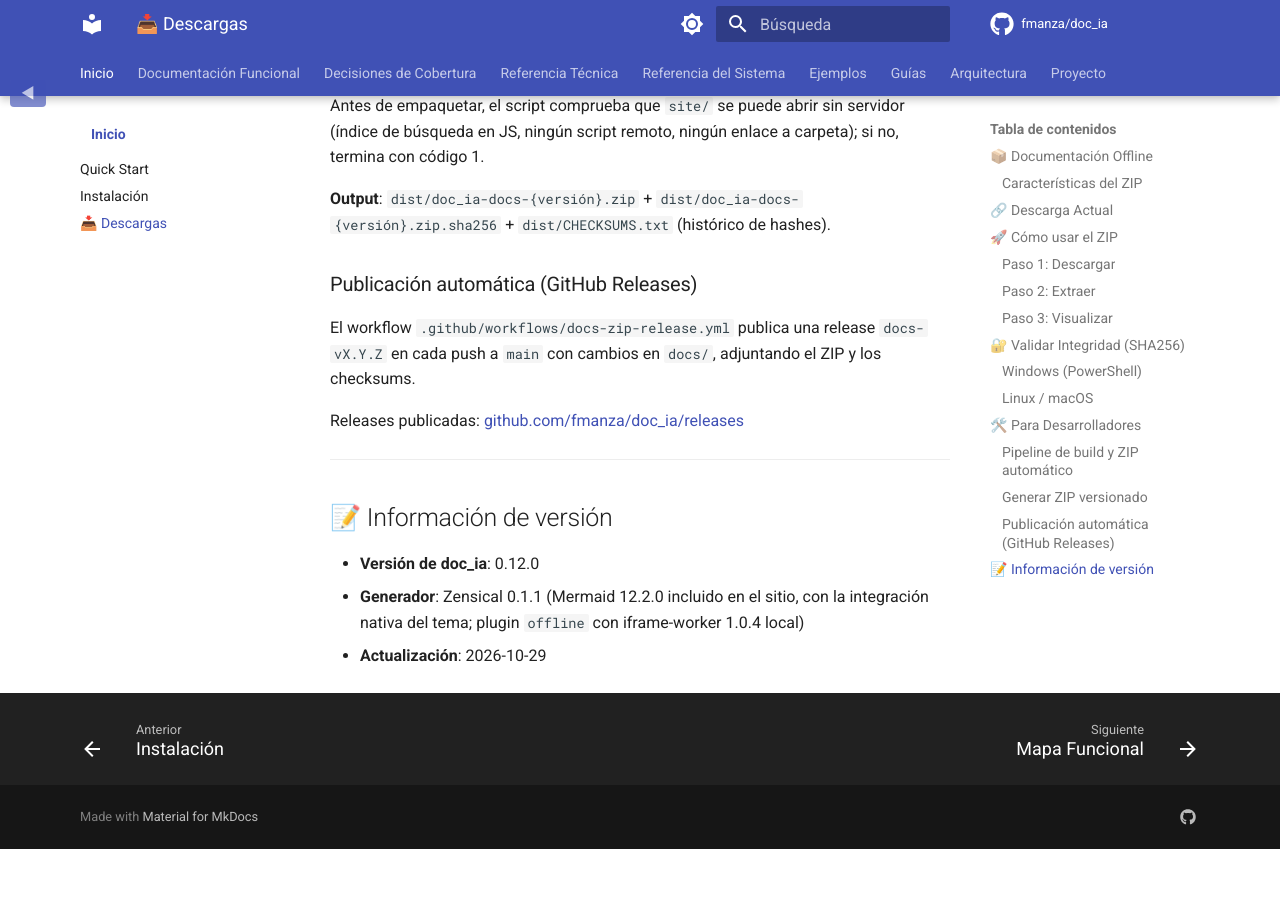
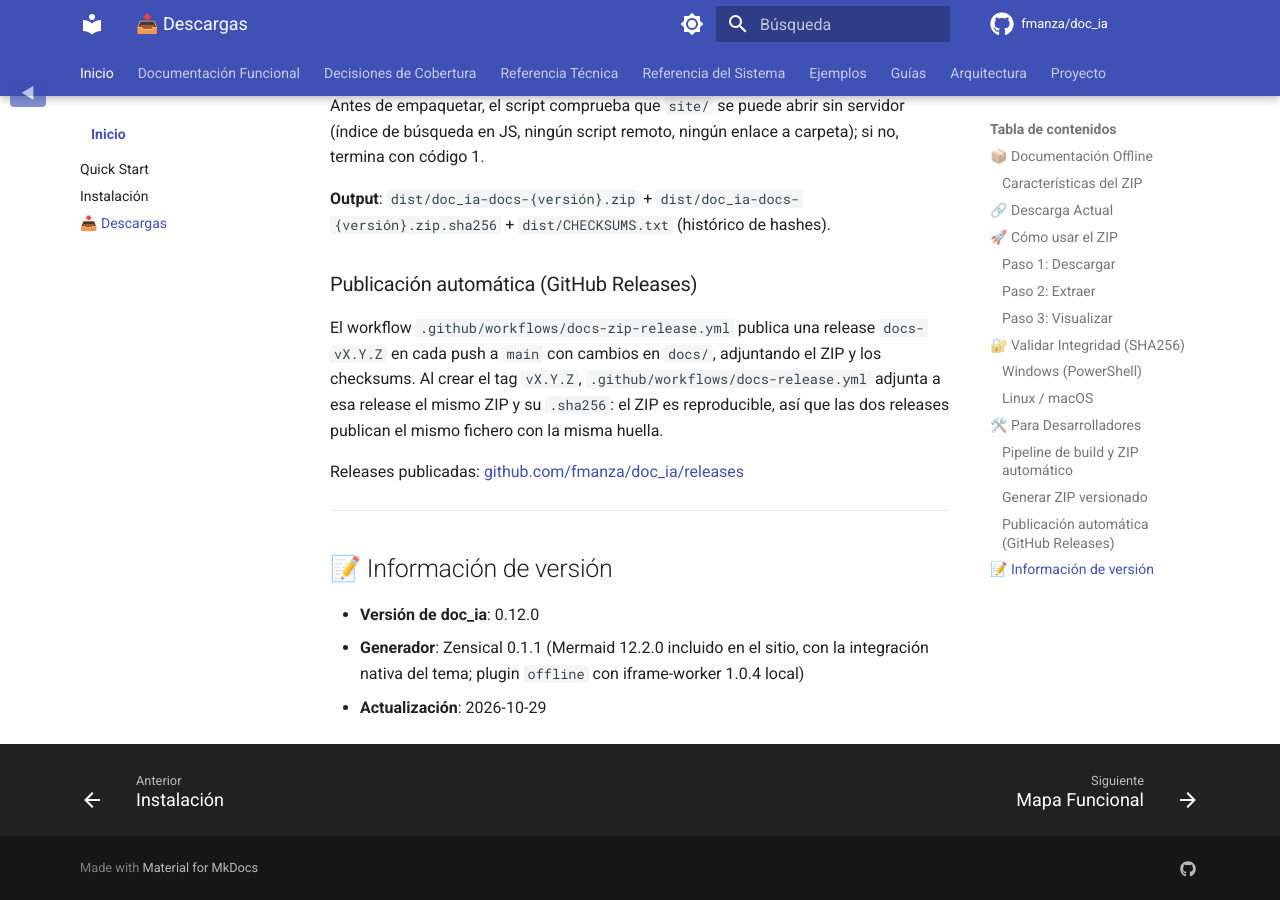
Before and after one commit to fmanza/doc_ia, an MkDocs documentation site: the page built from docs/downloads.md, in a window 1280 px wide and 900 px high, scrolled down 3001 px. Built offline with MkDocs 1.6.1 and Material for MkDocs 9.7.7, drawn with Linux system fonts in a browser that asks for light colours; comment, search, counter and statistics services are not loaded; before the commit the page ends 3850 px from its top, so only the background shows below that.

Commit message:
ci(release): la release del tag adjunta el .sha256 (Q2)
docs-release.yml sube dist/doc_ia-docs-*.zip y su .sha256. Con el ZIP
reproducible (Q1), vX.Y.Z y docs-vX.Y.Z publican el mismo fichero con la
misma huella. downloads.md lo explica.

Co-Authored-By: Claude Opus 5.5 <noreply@anthropic.com>

```diff
--- a/docs/downloads.md
+++ b/docs/downloads.md
@@ -123,7 +123,9 @@ búsqueda en JS, ningún script remoto, ningún enlace a carpeta); si no, termin
 ### Publicación automática (GitHub Releases)
 
 El workflow `.github/workflows/docs-zip-release.yml` publica una release `docs-vX.Y.Z`
-en cada push a `main` con cambios en `docs/`, adjuntando el ZIP y los checksums.
+en cada push a `main` con cambios en `docs/`, adjuntando el ZIP y los checksums. Al crear el tag
+`vX.Y.Z`, `.github/workflows/docs-release.yml` adjunta a esa release el mismo ZIP y su `.sha256`:
+el ZIP es reproducible, así que las dos releases publican el mismo fichero con la misma huella.
 
 Releases publicadas: [github.com/fmanza/doc_ia/releases](https://github.com/fmanza/doc_ia/releases)
 
```
Also changed, not shown: CHANGELOG.md (+1 -0 lines), docs/changelog.md (+1 -0 lines), 1 other file.
